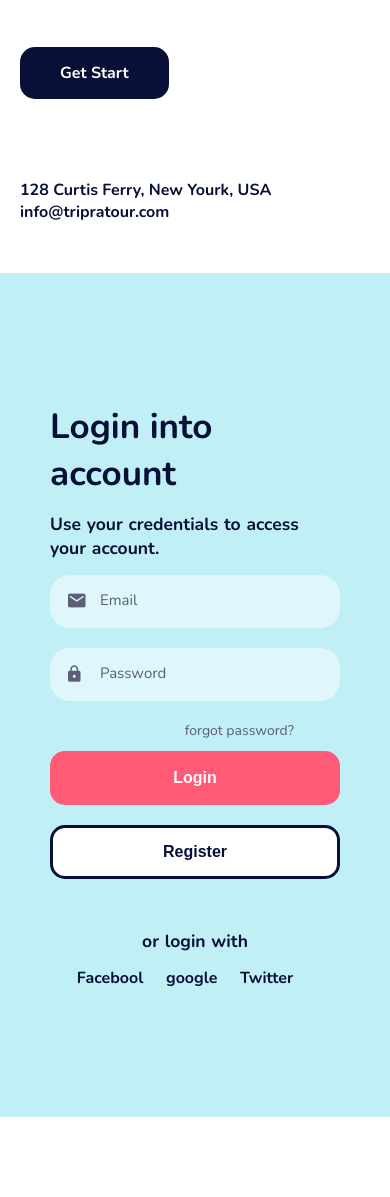
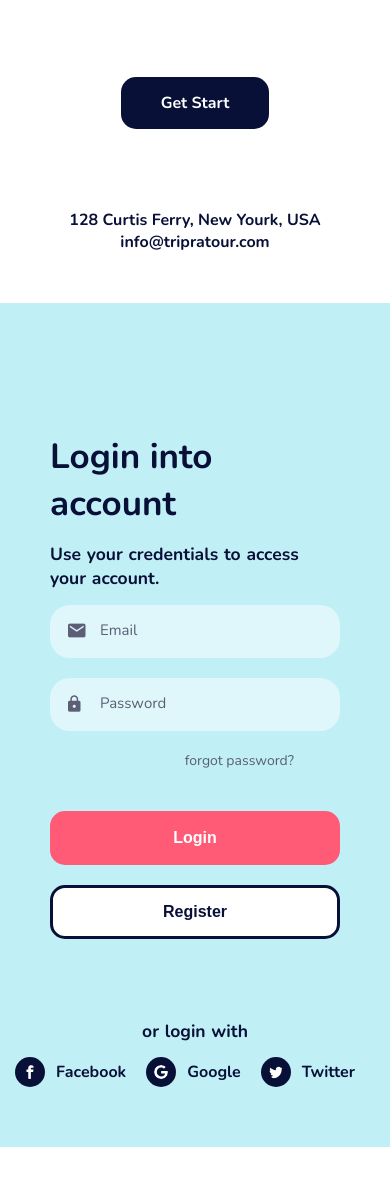
Before and after one commit to DarwishCodes/tripra, a website: page index.html in a window 390 px wide. Shown: the part 472-1669 px from the top of the page. Before the commit the page ends 1639 px from the top, so only its background shows below. Drawn offline with nearby package versions, Linux system fonts and the light colour scheme.

Commit message:
fixed responsive

```diff
--- a/index.html
+++ b/index.html
@@ -1,51 +1,68 @@
 <!DOCTYPE html>
 <html lang="en">
+  <head>
+    <meta charset="UTF-8" />
+    <meta name="viewport" content="width=device-width, initial-scale=1.0" />
 
-<head>
-    <meta charset="UTF-8">
-    <meta name="viewport" content="width=device-width, initial-scale=1.0">
-
-    <link href="https://fonts.googleapis.com/css?family=Nunito:400,700&display=swap" rel="stylesheet">
-    <link href="https://unpkg.com/ionicons@4.5.10-0/dist/css/ionicons.min.css" rel="stylesheet">
+    <link
+      href="https://fonts.googleapis.com/css?family=Nunito:400,700&display=swap"
+      rel="stylesheet"
+    />
+    <link
+      href="https://unpkg.com/ionicons@4.5.10-0/dist/css/ionicons.min.css"
+      rel="stylesheet"
+    />
 
     <!-- <link rel="stylesheet" href="css/icon-font.css"> -->
-    <link rel="stylesheet" href="css/style.css">
-    <link rel="shortcut icon" type="image/png" href="img/favicon.png">
+    <link rel="stylesheet" href="css/style.css" />
+    <link rel="shortcut icon" type="image/png" href="img/favicon.png" />
 
-    <title id="title"></title>
+    <title id="title">tripra</title>
   </head>
 
   <body>
-    <header class="header">
-        <div class="navigation">
     <div class="row">
       <div class="col-1-of-2">
-                    <div class="navigation__container">
+        <nav class="navigation">
           <div class="navigation__logo-box">
             <span class="navigation__logo">tripra</span>
           </div>
           <nav class="navigation__nav">
             <ul class="navigation__list">
-                                <li class="navigation__item"><a href="#" class="navigation__link">travel</a></li>
-                                <li class="navigation__item"><a href="#" class="navigation__link">agent</a></li>
-                                <li class="navigation__item"><a href="#" class="navigation__link">hotel</a></li>
-                                <li class="navigation__item"><a href="#" class="navigation__link">ticket</a></li>
-                                <li class="navigation__item"><a href="#" class="navigation__link">contact</a></li>
+              <li class="navigation__item">
+                <a href="#" class="navigation__link">travel</a>
+              </li>
+              <li class="navigation__item">
+                <a href="#" class="navigation__link">agent</a>
+              </li>
+              <li class="navigation__item">
+                <a href="#" class="navigation__link">hotel</a>
+              </li>
+              <li class="navigation__item">
+                <a href="#" class="navigation__link">ticket</a>
+              </li>
+              <li class="navigation__item">
+                <a href="#" class="navigation__link">contact</a>
+              </li>
             </ul>
           </nav>
-                    </div>
+        </nav>
+        <header class="header">
           <div class="header__heading-box">
             <h1 class="header__heading">Travel to the best beautiful place</h1>
             <p class="header__text">holiday - honeymoon - ship tour's</p>
           </div>
-                    <div class="u-margin-top-large u-padding-left-small">
-                        <a href="#" class="btn btn--filled-blue">Get Start</a>
+          <div class="u-margin-top-large">
+            <a href="#sign-in" class="btn btn--filled-blue">Get Start</a>
           </div>
           <div class="header__info-box">
-                        <p class="header__info">128 Curtis Ferry, New Yourk, USA<br>info@tripratour.com</p>
+            <p class="header__info">
+              128 Curtis Ferry, New Yourk, USA<br />info@tripratour.com
+            </p>
           </div>
+        </header>
       </div>
-                <div class="col-1-of-2">
+      <div id="sign-in" class="col-1-of-2">
         <div class="login">
           <div class="login__form">
             <form class="form" action="#">
@@ -53,44 +70,71 @@
                 <h2 class="heading-secondry">Login into account</h2>
               </div>
               <div class="u-margin-top-small u-margin-bottom-small">
-                                    <p class="paragraph">Use your credentials to access your account.</p>
-                                </div>
-
-
-                                <div class="form__group">
-                                    <input type="text" class="form__input" placeholder="Email" id="email">
-                                    <label class="form__label" for="email"><i
-                                            class="icon ion-md-mail form__icon"></i></label>
+                <p class="paragraph">
+                  Use your credentials to access your account.
+                </p>
               </div>
 
               <div class="form__group">
-                                    <input type="password" class="form__input" placeholder="Password" id="password">
-                                    <label class="form__label" for="password"><i
-                                            class="icon ion-md-lock form__icon"></i></label>
+                <input
+                  type="text"
+                  class="form__input"
+                  placeholder="Email"
+                  id="email"
+                />
+                <label class="form__label" for="email"
+                  ><i class="icon ion-md-mail form__icon"></i
+                ></label>
+              </div>
+
+              <div class="form__group">
+                <input
+                  type="password"
+                  class="form__input"
+                  placeholder="Password"
+                  id="password"
+                />
+                <label class="form__label" for="password"
+                  ><i class="icon ion-md-lock form__icon"></i
+                ></label>
               </div>
               <a href="#" class="form__forgot-pass">forgot password?</a>
               <div class="u-margin-top-large">
                 <div class="form__group">
-                                        <button class="btn btn--filled-pink form__btn-login">Login</button>
-                                        <button class="btn btn--ghost-blue form__btn-register">Register</button>
+                  <button class="btn btn--filled-pink form__btn-login">
+                    Login
+                  </button>
+                  <button class="btn btn--ghost-blue form__btn-register">
+                    Register
+                  </button>
                 </div>
-
               </div>
               <div class="login__login-with-box u-margin-top-large">
                 <p class="paragraph">or login with</p>
-                                    <br>
-                                    <a href="#" class="login__login-with-link">Facebool</a>
-                                    <a href="#" class="login__login-with-link">google</a>
-                                    <a href="#" class="login__login-with-link">Twitter</a>
+                <br />
+                <div class="login__list">
+                  <a href="#" class="login__link">
+                    <svg class="login__icon">
+                      <use xlink:href="img/sprite.svg#icon-facebook"></use>
+                    </svg>
+                    Facebook</a
+                  >
+                  <a href="#" class="login__link">
+                    <svg class="login__icon">
+                      <use xlink:href="img/sprite.svg#icon-google"></use></svg
+                    >Google</a
+                  >
+                  <a href="#" class="login__link">
+                    <svg class="login__icon">
+                      <use xlink:href="img/sprite.svg#icon-twitter"></use></svg
+                    >Twitter</a
+                  >
+                </div>
               </div>
             </form>
-
           </div>
         </div>
       </div>
     </div>
-        </div>
-    </header>
   </body>
-
 </html>
--- a/sass/abstracts/_variables.scss
+++ b/sass/abstracts/_variables.scss
@@ -1,4 +1,3 @@
-
 // COLORS
 
 $color-primary: #091037;
@@ -6,19 +5,9 @@ $color-secondary: #ff5b77;
 
 $color-white: #fff;
 
-
 $color-grey: #5b5e75;
 
 $color-cyan: #c0eff6;
-
-
-
-
-
-
-
-
-
 
 // FONTS
 
@@ -29,6 +18,6 @@ $default-font-size: 1.6rem;
 // GRID SYSTEM
 
 $grid-width: 114rem;
-$gutter-vertical: 8rem;
+$gutter-vertical: 0rem;
 $gutter-vertical-small: 5rem;
 $gutter-horizontal: 6rem;
--- a/sass/base/_base.scss
+++ b/sass/base/_base.scss
@@ -8,6 +8,7 @@
 
 html {
   font-size: 62.5%;
+  scroll-behavior: smooth;
 }
 
 body {
--- a/sass/base/_utilities.scss
+++ b/sass/base/_utilities.scss
@@ -23,7 +23,7 @@
 }
 
 .u-margin-top-large {
-    margin-top: 5rem;
+  margin-top: 8rem;
 }
 
 .u-padding-top-large {
@@ -34,7 +34,6 @@
   padding-left: 2rem;
 }
 
-
 .u-float-right {
   float: right;
 }
--- a/sass/components/_form.scss
+++ b/sass/components/_form.scss
@@ -1,5 +1,4 @@
 .form {
-
   &__group:not(:last-child) {
     margin-bottom: 2rem;
   }
@@ -20,12 +19,12 @@
     color: inherit;
     padding: 1.5rem 5rem;
     border-radius: 20px;
-        background-color: rgba($color-white, .5);
+    background-color: rgba($color-white, 0.5);
     border: none;
     border-bottom: 3px solid transparent;
     width: 100%;
     display: block;
-        transition: all .3s;
+    transition: all 0.3s;
 
     &:focus {
       outline: none;
@@ -57,7 +56,6 @@
   }
 
   &__btn-login {
-
     @include addMediaQuery(tablet) {
       margin-bottom: 2rem;
     }
@@ -68,5 +66,4 @@
   //     float: right;
   //     margin-right: 3.6rem;
   // }
-
 }
--- a/sass/components/_login.scss
+++ b/sass/components/_login.scss
@@ -4,7 +4,6 @@
   padding: 5rem;
 
   &__form {
-
   }
 
   &__login-with-box {
@@ -13,11 +12,36 @@
     text-align: center;
   }
 
-    &__login-with-link {
+  &__link {
+    display: flex;
+    justify-content: center;
+    align-items: center;
+    flex-direction: row;
     text-decoration: none;
     font-size: $default-font-size;
     margin-right: 2rem;
     font-weight: 700;
     color: $color-primary;
+    width: 100%;
+  }
+
+  &__link:hover &__icon {
+    margin-right: 0.5rem;
+  }
+
+  &__icon {
+    width: 3rem;
+    height: 3rem;
+    padding: 0.8rem;
+    background-color: $color-primary;
+    fill: $color-white;
+    border-radius: 500px;
+    margin-right: 1.1rem;
+    transition: all 0.1s;
+  }
+
+  &__list {
+    display: flex;
+    justify-content: center;
   }
 }
--- a/sass/layout/_header.scss
+++ b/sass/layout/_header.scss
@@ -1,8 +1,15 @@
 .header {
+  padding: 0 2rem;
 
+  @include addMediaQuery(tablet) {
+    text-align: center;
+  }
+
+  @include addMediaQuery(phone-l) {
+    padding: 0 2rem;
+  }
   &__heading-box {
     padding-top: 17rem;
-        padding-left: 2rem;
   }
 
   &__heading {
@@ -24,9 +31,5 @@
     font-size: $default-font-size;
     color: $color-primary;
     font-weight: 700;
-
-        @include addMediaQuery(phone-l) {
-            padding: 0 2rem;
   }
 }
-}
--- a/sass/layout/_navigation.scss
+++ b/sass/layout/_navigation.scss
@@ -1,9 +1,15 @@
 .navigation {
-    // padding-top: 1rem;
+  display: flex;
+  justify-content: space-around;
+  align-content: center;
+  padding-top: 2rem;
+  padding-left: 2rem;
 
-    // &__logo-box {
-
-    // }
+  @include addMediaQuery(tablet) {
+    flex-direction: column;
+    align-items: center;
+    justify-content: center;
+  }
 
   &__nav {
     display: flex;
@@ -37,10 +43,16 @@
   }
 
   &__link {
+    display: inline-block;
     font-size: 2rem;
     text-decoration: none;
     color: $color-primary;
     font-weight: 700;
+    transition: all 0.2s;
+
+    &:hover {
+      transform: translateY(-3px);
+    }
 
     @include addMediaQuery(laptop) {
       font-size: 1.3rem;
@@ -50,17 +62,4 @@
       font-size: 1.6rem;
     }
   }
-
-    &__container {
-        display: flex;
-        justify-content: space-around;
-        align-content: center;
-        padding-top: 2rem;
-
-        @include addMediaQuery(tablet) {
-            flex-direction: column;
-            align-items: center;
-            justify-content: center;
 }
-    }
-}
```
Also changed, not shown: package.json (+10 -13 lines), css/style.css, img/SVG/facebook.svg (added), img/SVG/google.svg (added), img/SVG/twitter.svg (added), img/sprite.svg (added), 3 other files. Lines whose indentation alone changed are shown as unchanged.
